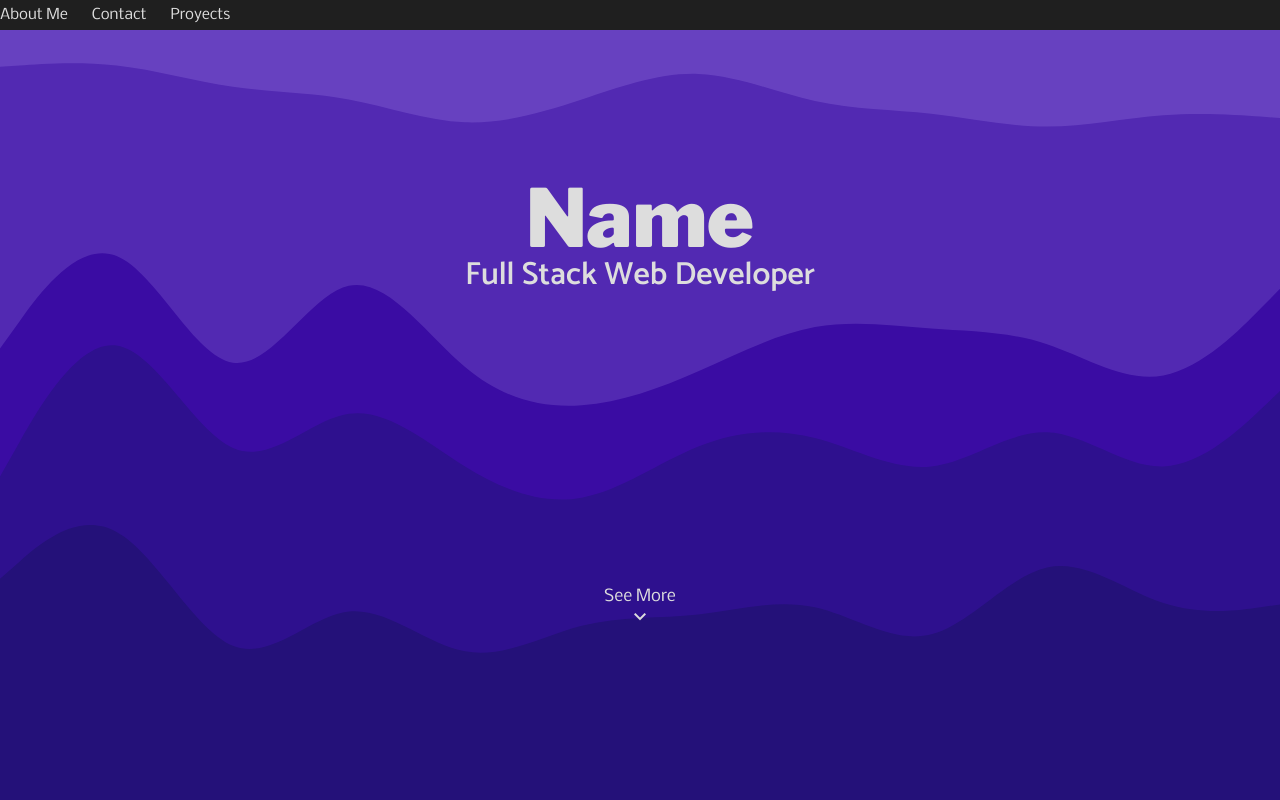
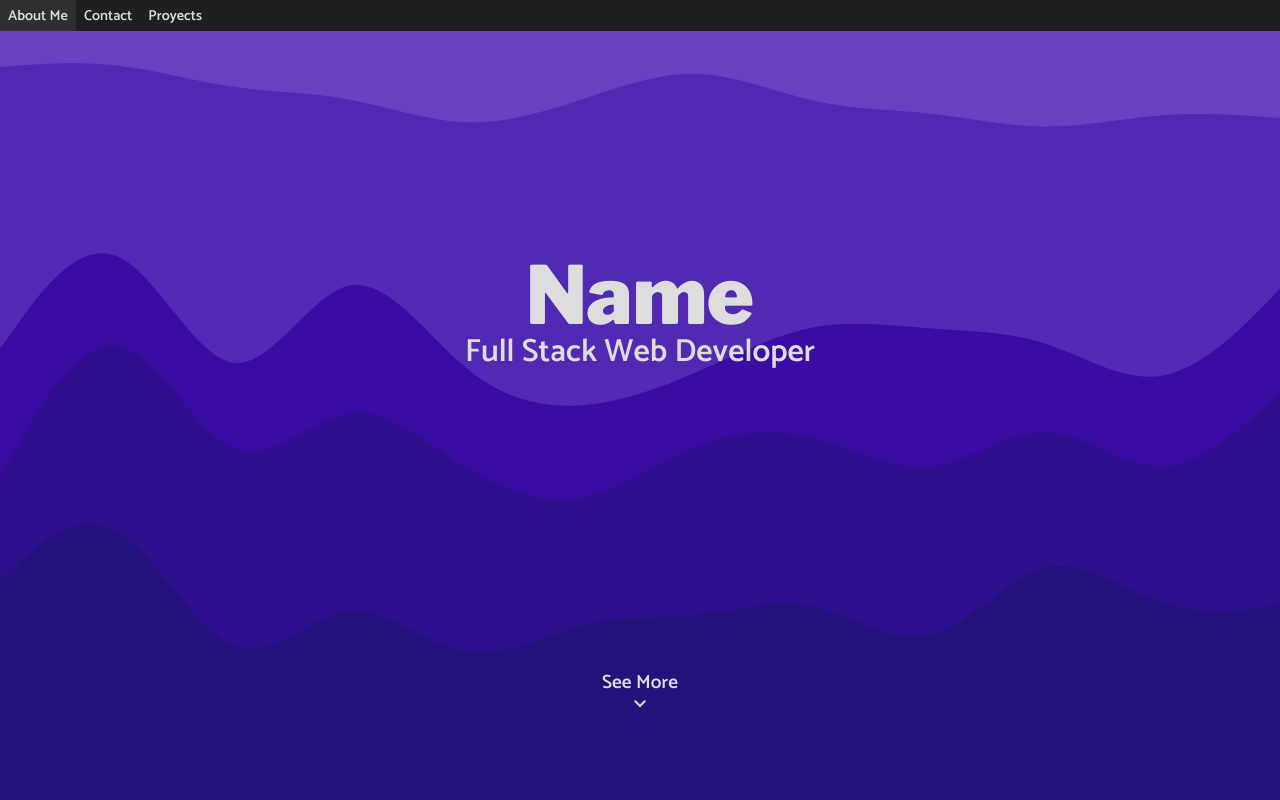
Before and after one commit to ZJustSomebodyZ/ZJustSomebodyZ.github.io, a plain HTML site: page index.html in a window 1280 px wide. Drawn offline with nearby package versions, Linux system fonts and the light colour scheme.

Commit message:
Finished Header

```diff
--- a/css/style.css
+++ b/css/style.css
@@ -21,21 +21,31 @@ header {
 nav {
     background-color: #1f1f1f;
     display: flex;
-    gap: 1.5rem;
-    font-size: 50%;
+    font-size: .9rem;
+    width: 100vw
 }
 
-nav>a {
-    font-size: .9rem;
-    padding: .5rem 0;
+nav>div {
+    padding: .5rem;
 }
 
-.title {
+nav>div:hover {
+    background-color: #2f2f2f;
+}
+
+nav a,
+header>.show-more {
+    font-family: "Catamaran";
+    font-size: .9rem;
+    text-decoration: none;
+    color: inherit
+}
+
+header {
     display: flex;
     flex-direction: column;
     align-items: center;
-    height: 94vh;
-    justify-content: space-around;
+    justify-content: space-between;
 }
 
 h1 {
@@ -52,11 +62,21 @@ h2 {
 
 header>.show-more {
     padding: 5rem 0;
+    font-size: 1.2rem;
 }
 
-p,
-a {
+p {
     font-family: "Nobile";
     color: inherit;
     text-decoration: none;
 }
+
+@media (max-width: 360px) {
+    h1 {
+        font-size: 4rem;
+    }
+
+    h2 {
+        font-size: 1rem;
+    }
+}
--- a/index.html
+++ b/index.html
@@ -13,20 +13,24 @@
       rel="stylesheet"
       href="https://fonts.googleapis.com/css2?family=Material+Symbols+Outlined:opsz,wght,FILL,GRAD@20..48,100..700,0..1,-50..200"
     />
-    <link rel="stylesheet" href="css/reset.css" />
-    <link rel="stylesheet" href="css/style.css" />
+    <link rel="stylesheet" href="/css/reset.css" />
+    <link rel="stylesheet" href="/css/style.css" />
     <title>Portfolio</title>
   </head>
   <body>
     <header>
       <nav>
+        <div>
           <a href="#">About Me</a>
+        </div>
+        <div>
           <a href="#">Contact</a>
+        </div>
+        <div>
           <a href="#">Proyects</a>
+        </div>
       </nav>
-
       <div class="title">
-        <div>
         <h1>Name</h1>
         <h2>Full Stack Web Developer</h2>
       </div>
```
Lines whose indentation alone changed are shown as unchanged.
